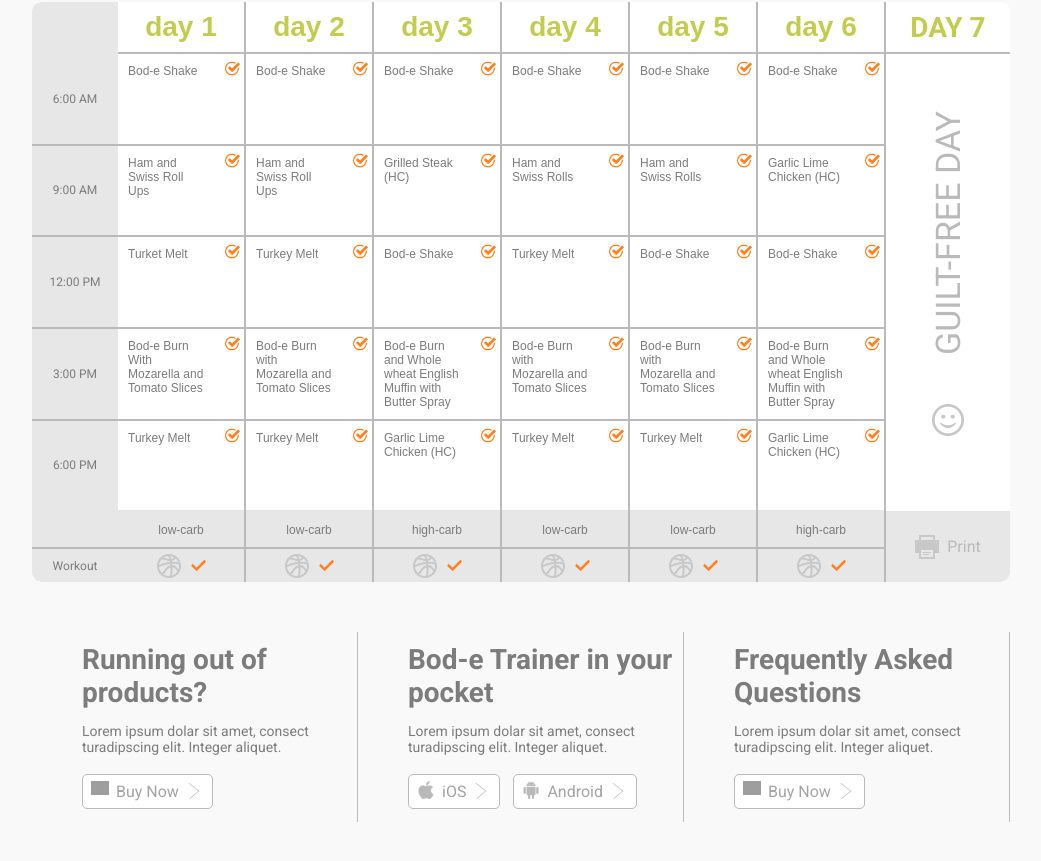
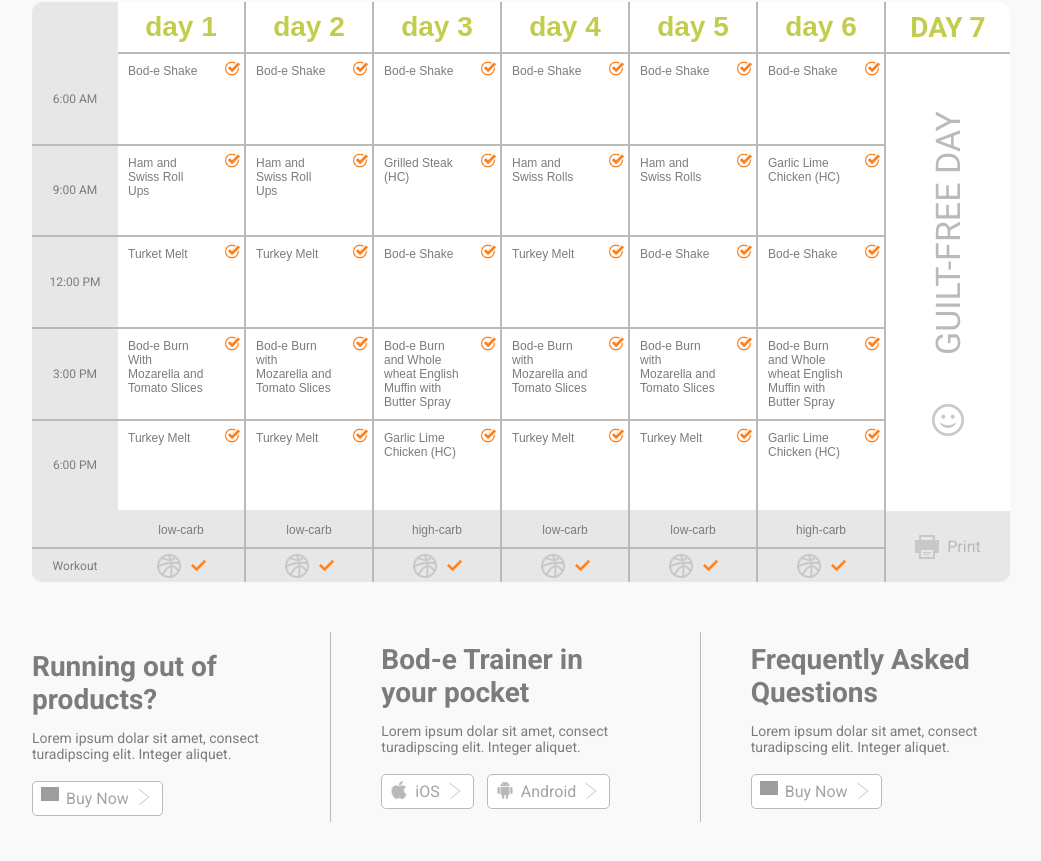
Before and after one commit to wwojciech89/nutrition-calendar, a React (Create React App) app: page / in a window 1280 px wide. Shown: the part 189-1050 px from the top of the page, without its empty margins (119-1160 px from the left). Built offline with nearby package versions, Linux system fonts and the light colour scheme; grey boxes are pictures that could not be loaded.

Commit message:
add styles to shortAd

```diff
--- a/src/assets/components/Add/ShortAdd/ShortAd.js
+++ b/src/assets/components/Add/ShortAdd/ShortAd.js
@@ -15,9 +15,19 @@
     }
   };
 
+  const specifyPosition = () => {
+    if (data.position === "left") {
+      return styles.shortAdd__containerLeft;
+    } else if (data.position === "right") {
+      return styles.shortAdd__containerRight;
+    } else {
+      return styles.shortAdd__container;
+    }
+  };
+
   return (
     <>
-      <div className={styles.shortAdd__container}>
+      <div className={specifyPosition()}>
         <h3>{data.title}</h3>
         <p>{data.text}</p>
         <div className={styles.button__container}>
--- a/src/assets/components/Add/ShortAdd/ShortAd.module.scss
+++ b/src/assets/components/Add/ShortAdd/ShortAd.module.scss
@@ -4,6 +4,43 @@
   align-content: center;
   flex-direction: column;
   border-right: 1px solid #bababa;
+  margin-left: 50px;
+  padding-right: 60px;
+
+  h3 {
+    margin: 11px auto 0;
+    font-size: 28px;
+  }
+
+  p {
+    font-size: 14px;
+  }
+}
+
+.shortAdd__containerLeft {
+  display: flex;
+  justify-content: center;
+  align-content: flex-start;
+  flex-direction: column;
+  border-right: 1px solid #bababa;
+  padding-right: 40px;
+
+  h3 {
+    margin: 11px auto 0;
+    font-size: 28px;
+  }
+
+  p {
+    font-size: 14px;
+  }
+}
+
+.shortAdd__containerRight {
+  display: flex;
+  justify-content: flex-start;
+  align-content: center;
+  flex-direction: column;
+  border-right: 1px solid #f9f9f9;
   margin-left: 50px;
 
   h3 {
--- a/src/assets/data/advertisement.js
+++ b/src/assets/data/advertisement.js
@@ -8,6 +8,7 @@
       text: "Buy Now",
       url: "#",
     },
+    position: "left",
   },
   {
     title: "Bod-e Trainer in your pocket",
@@ -33,6 +34,7 @@
       text: "Buy Now",
       url: "#",
     },
+    position: "right",
   },
 ];
 
```
